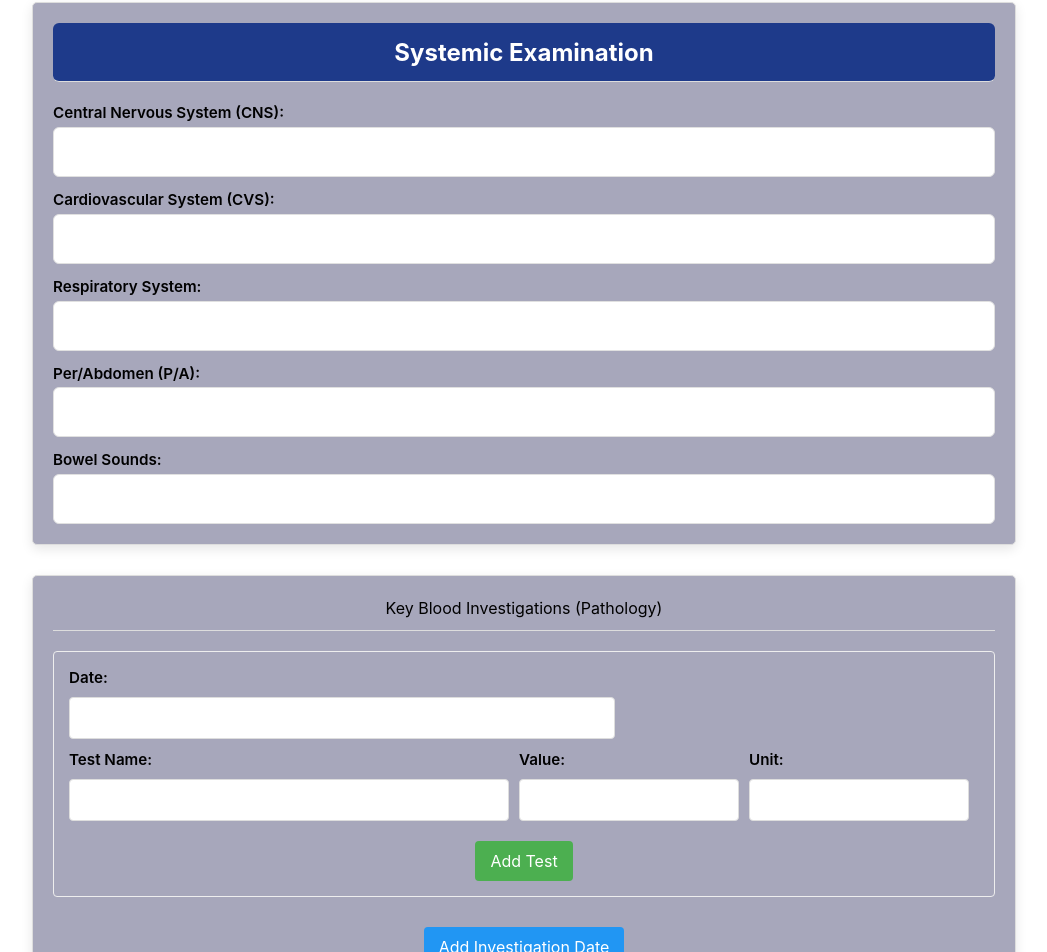
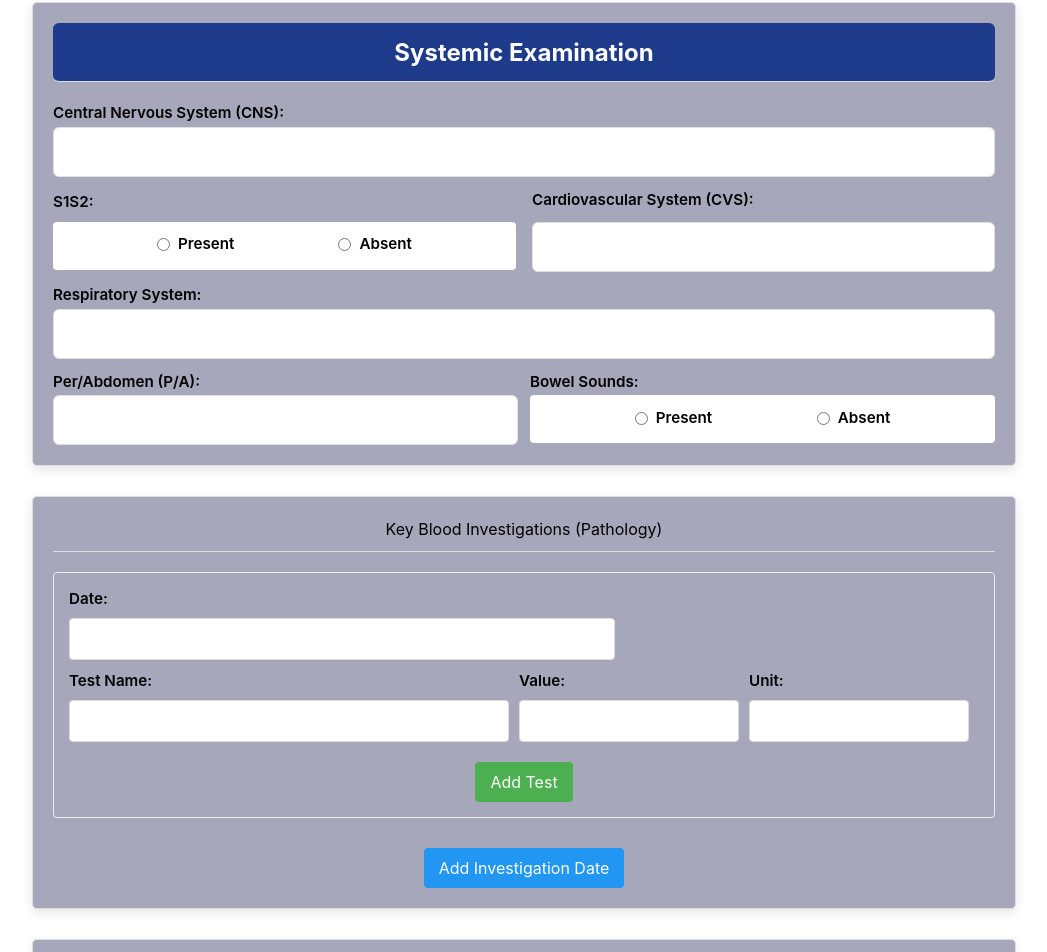
Before and after one commit to 6Mushahid9/KK-temp, a React (Vite) app: page / in a window 1280 px wide. Shown: the part 1864-2816 px from the top of the page, without its empty margins (116-1163 px from the left). Built offline with nearby package versions, Linux system fonts and the light colour scheme.

Commit message:
form 3 ongoing

```diff
--- a/src/components/DischargeSummaryForm.jsx
+++ b/src/components/DischargeSummaryForm.jsx
@@ -1233,10 +1233,9 @@ const DischargeSummaryForm = () => {
                 style={{
                   width: "100%", // Custom width (adjust as needed, e.g., "100%", "600px")
                   height: "600px", // Custom height (adjust as needed, e.g., "400px", "80vh")
-                  border: "1px solid #ddd",
-                  maxWidth: "800px", // Optional: constrain max width
                 }}
                 title="PDF Preview"
+                className="border"
               />
             </div>
           )}
--- a/src/components/FormSection/SystemicExamination.jsx
+++ b/src/components/FormSection/SystemicExamination.jsx
@@ -33,16 +33,57 @@ export function SystemicExamination({ handleChange, formData }) {
       </div>
 
       {/* row 2 */}
-        <div className="mt-3">
-          <label htmlFor="cvs">Cardiovascular System (CVS):</label>
+      <div className="mt-3 grid grid-cols-12 gap-4 items-center">
+  {/* Left Column: S1S2 Radio Buttons */}
+  <div className="col-span-6">
+    <label
+      htmlFor="s1s2"
+      className="block mb-1 font-medium text-gray-700"
+    >
+      S1S2:
+    </label>
+    <div className="flex justify-evenly rounded-sm h-12 mt-2 bg-white">
+      <label className="!flex !items-center whitespace-nowrap gap-2">
+        <input
+          type="radio"
+          id="s1s2-present"
+          name="s1s2"
+          value="Present"
+          checked={formData.s1s2 === "Present"}
+          onChange={handleChange}
+        />
+        <span>Present</span>
+      </label>
+      <label className="!flex !items-center whitespace-nowrap gap-2">
+        <input
+          type="radio"
+          id="s1s2-absent"
+          name="s1s2"
+          value="Absent"
+          checked={formData.s1s2 === "Absent"}
+          onChange={handleChange}
+        />
+        <span>Absent</span>
+      </label>
+    </div>
+  </div>
+
+  {/* Right Column: Additional CVS Info Input */}
+  <div className="col-span-6">
+    <label htmlFor="cvs" className="block mb-1 font-medium text-gray-700">
+      Cardiovascular System (CVS):
+    </label>
     <input
       type="text"
       id="cvs"
       name="cvs"
       value={formData.cvs}
       onChange={handleChange}
+      className="w-full p-2 mt-2 border border-gray-300 rounded"
     />
   </div>
+</div>
+
 
       {/* row 3 */}
       <div className="mt-3">
@@ -57,7 +98,7 @@ export function SystemicExamination({ handleChange, formData }) {
       </div>
 
       {/* row 4 */}
-        <div className="grid grid-col-12 gap-3 mt-3">
+      <div className="grid grid-cols-12 gap-3 mt-3">
         <div className="col-span-6">
           <label htmlFor="perAbdomen">Per/Abdomen (P/A):</label>
           <input
@@ -70,14 +111,35 @@ export function SystemicExamination({ handleChange, formData }) {
         </div>
 
         <div className="col-span-6">
-            <label htmlFor="perAbdomen">Bowel Sounds:</label>
+          <label
+            htmlFor="bowel-sounds-present"
+          >
+            Bowel Sounds:
+          </label>
+          <div className="flex justify-evenly rounded-sm h-12 bg-white">
+            <label className="!flex !items-center whitespace-nowrap gap-2">
               <input
-              type="text"
-              id="perAbdomen"
-              name="perAbdomen"
-              value={formData.perAbdomen}
+                type="radio"
+                id="bowel-sounds-present"
+                name="bowelSounds"
+                value="Present"
+                checked={formData.bowelSounds === "Present"}
                 onChange={handleChange}
               />
+              <span>Present</span>
+            </label>
+            <label className="!flex !items-center whitespace-nowrap gap-2">
+              <input
+                type="radio"
+                id="bowel-sounds-absent"
+                name="bowelSounds"
+                value="Absent"
+                checked={formData.bowelSounds === "Absent"}
+                onChange={handleChange}
+              />
+              <span>Absent</span>
+            </label>
+          </div>
         </div>
       </div>
     </div>
```
Lines whose indentation alone changed are shown as unchanged.
